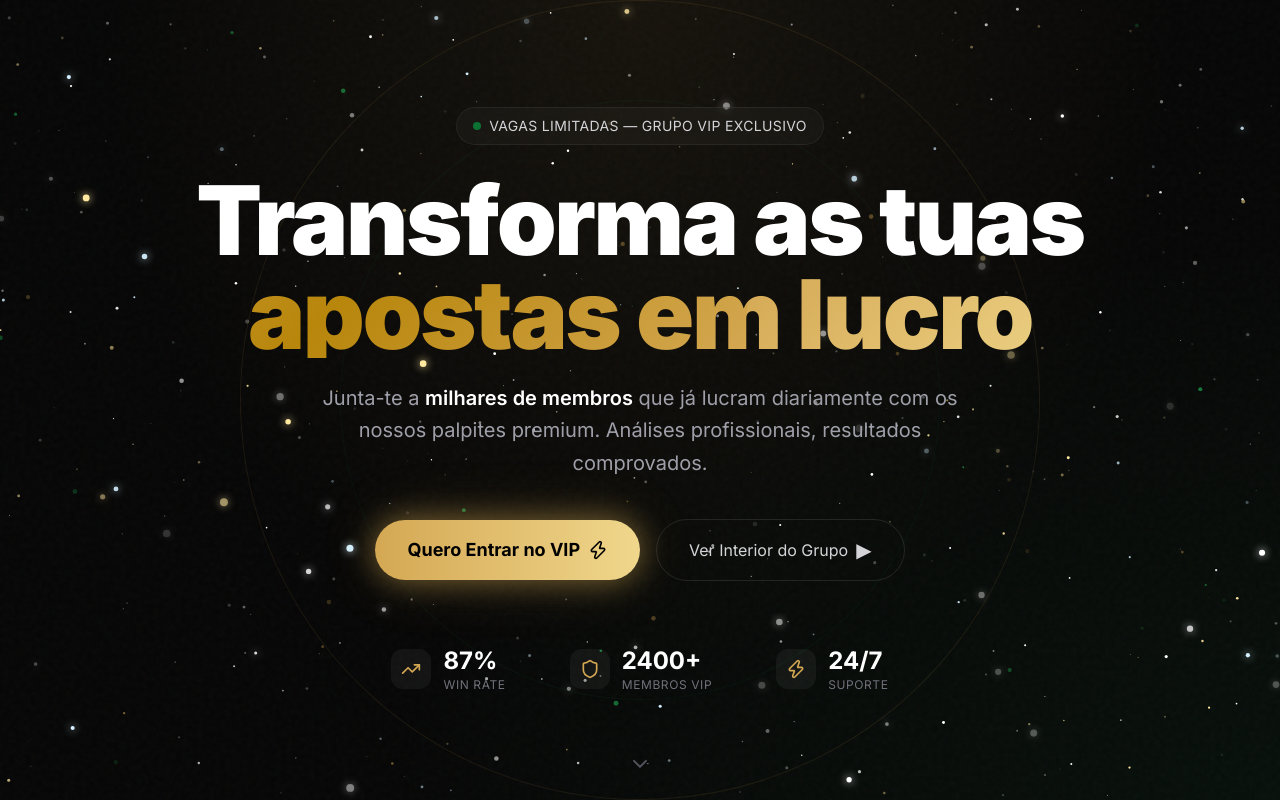
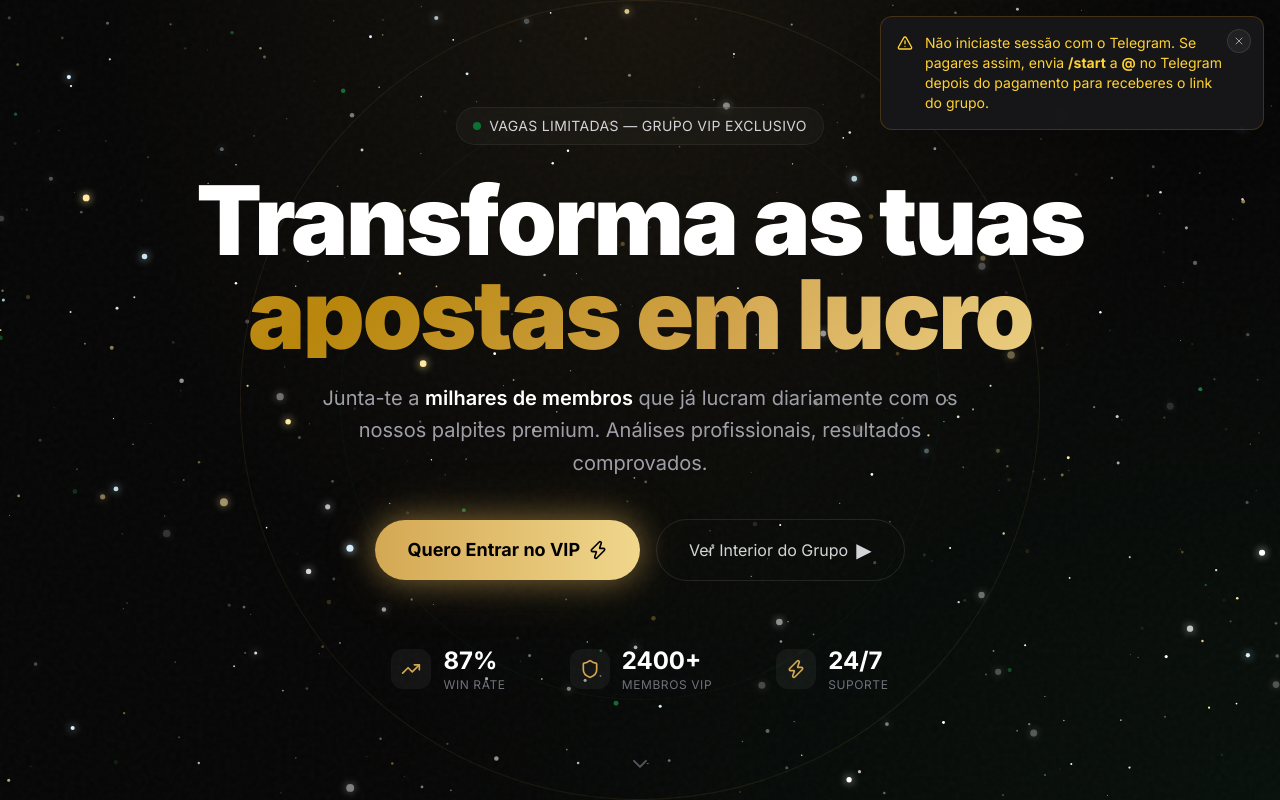
Before and after one commit to joaosantoss12/footmillion, a Next.js app: page / in a window 1280 px wide. Shown: the top 800 px of the page. Built offline with nearby package versions, Linux system fonts and the light colour scheme; no server answers.

Commit message:
Aviso de login por fazer como notificação fixa

```diff
--- a/src/components/Pricing.tsx
+++ b/src/components/Pricing.tsx
@@ -78,7 +78,8 @@ export default function Pricing() {
   const isInView = useInView(ref, { once: true, margin: "-100px" });
   const [loadingPlan, setLoadingPlan] = useState<string | null>(null);
   const [pendingPlanId, setPendingPlanId] = useState<string | null>(null);
-  const [telegramLoggedIn, setTelegramLoggedIn] = useState(false);
+  const [telegramLoggedIn, setTelegramLoggedIn] = useState<boolean | null>(null);
+  const [noticeDismissed, setNoticeDismissed] = useState(false);
 
   useEffect(() => {
     fetch("/api/telegram/me")
@@ -161,18 +162,6 @@ export default function Pricing() {
                 </div>
               </div>
 
-              {!telegramLoggedIn && (
-                <div className="flex items-start gap-3 text-sm text-amber-300 bg-amber-500/10 border border-amber-500/20 rounded-xl p-4 mb-7">
-                  <AlertTriangle className="w-4 h-4 mt-0.5 flex-shrink-0" />
-                  <span>
-                    Não iniciaste sessão com o Telegram. Depois de pagares, envia{" "}
-                    <strong>/start</strong> a{" "}
-                    <strong>@{process.env.NEXT_PUBLIC_TELEGRAM_BOT_USERNAME}</strong> no
-                    Telegram para receberes o link do grupo.
-                  </span>
-                </div>
-              )}
-
               <button
                 onClick={() => handleCheckout(pendingPlan.id)}
                 disabled={loadingPlan !== null}
@@ -195,6 +184,36 @@ export default function Pricing() {
               </button>
               <p className="text-center text-zinc-600 text-xs mt-3">Clica fora para cancelar</p>
             </motion.div>
+          </motion.div>
+        )}
+      </AnimatePresence>
+
+      {/* Not-logged-in notice */}
+      <AnimatePresence>
+        {telegramLoggedIn === false && !noticeDismissed && (
+          <motion.div
+            initial={{ opacity: 0, y: -20, x: 20 }}
+            animate={{ opacity: 1, y: 0, x: 0 }}
+            exit={{ opacity: 0, y: -20, x: 20 }}
+            transition={{ type: "spring", stiffness: 320, damping: 28 }}
+            className="fixed top-4 right-4 z-50 max-w-sm rounded-xl border border-amber-500/20 bg-zinc-900/95 backdrop-blur-sm p-4 shadow-2xl"
+          >
+            <button
+              onClick={() => setNoticeDismissed(true)}
+              className="absolute top-3 right-3 w-6 h-6 rounded-full bg-white/5 border border-white/10 flex items-center justify-center text-zinc-400 hover:text-white transition-colors cursor-pointer"
+              aria-label="Fechar"
+            >
+              <X className="w-3 h-3" />
+            </button>
+            <div className="flex items-start gap-3 pr-6 text-sm text-amber-300">
+              <AlertTriangle className="w-4 h-4 mt-0.5 flex-shrink-0" />
+              <span>
+                Não iniciaste sessão com o Telegram. Se pagares assim, envia{" "}
+                <strong>/start</strong> a{" "}
+                <strong>@{process.env.NEXT_PUBLIC_TELEGRAM_BOT_USERNAME}</strong> no
+                Telegram depois do pagamento para receberes o link do grupo.
+              </span>
+            </div>
           </motion.div>
         )}
       </AnimatePresence>
```
